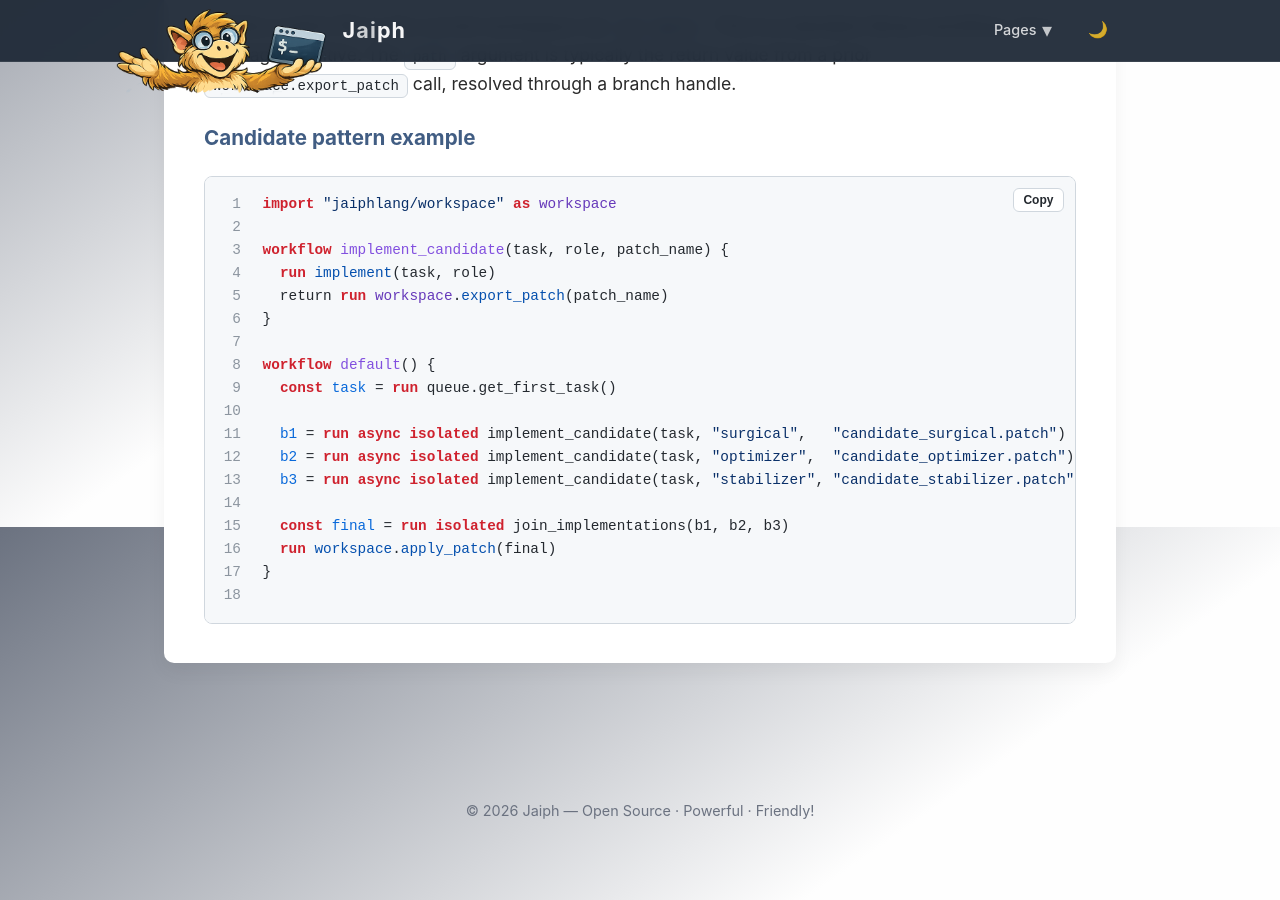
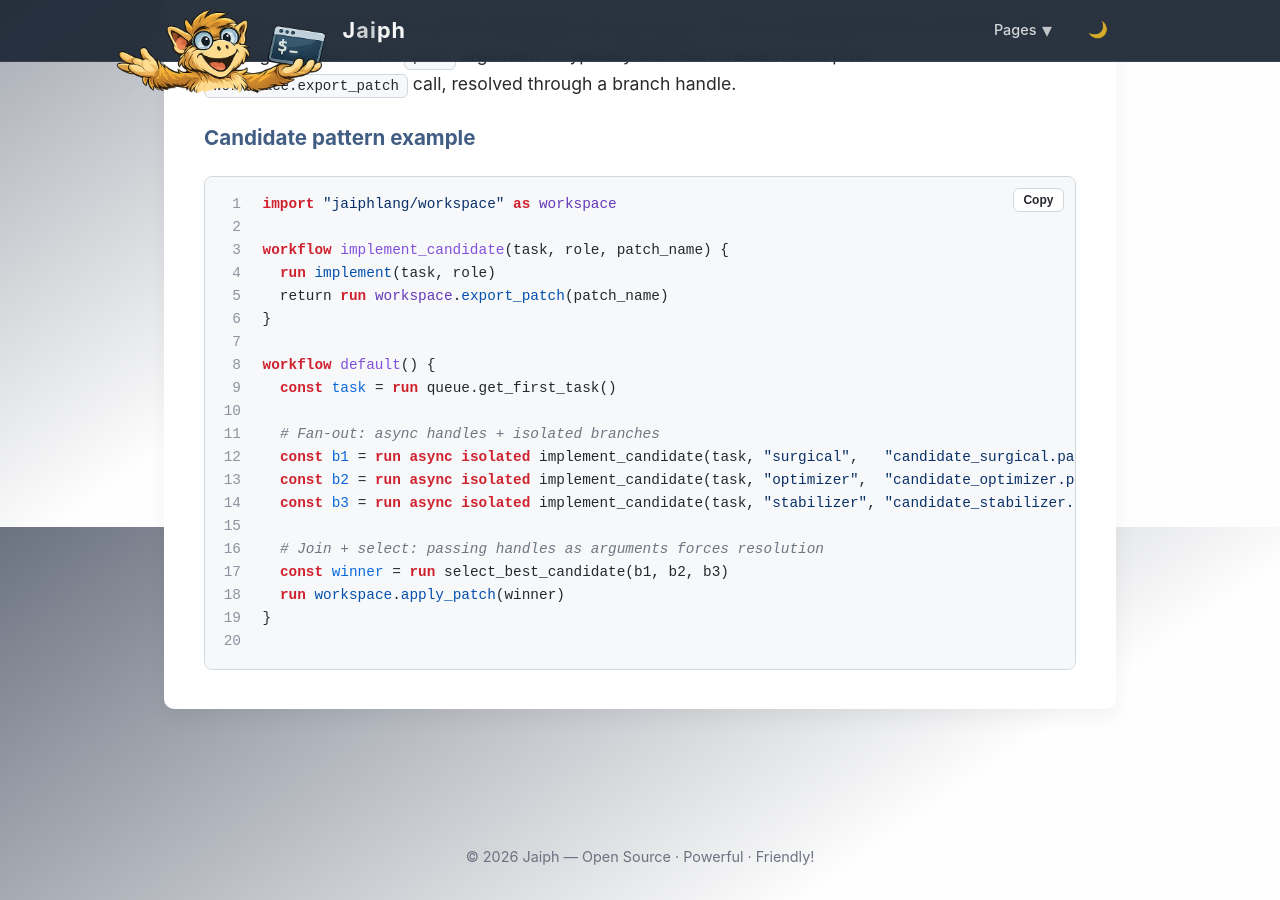
Before and after one commit to jaiphlang/jaiph, a Jekyll site: the page built from docs/libraries.md, in a window 1280 px wide and 900 px high, scrolled down 2173 px. Built offline with Jekyll 4.4.1, drawn with Linux system fonts in a browser that asks for light colours.

Commit message:
Feat: Rewrite built-in orchestration workflows to async-handle model
Migrate .jaiph/engineer.jh to the candidate-join pattern: default()
now fans out three isolated candidate implementations in parallel
(surgical, optimizer, stabilizer) via run async isolated, selects the
best patch through agent review, and applies the winner with
workspace.apply_patch. Removes dead code (classify_role, arg_nonempty,
save_string_to_file, mkdir_p_simple) and the role-name parameter.
Updates async.jh to demonstrate handle-based async with explicit const
capture and return values, and main.jh for the new parameterless
signature. Docs and changelog updated to match.

Co-Authored-By: Claude Opus 4.6 <noreply@anthropic.com>

````diff
--- a/docs/libraries.md
+++ b/docs/libraries.md
@@ -73,11 +73,13 @@ workflow implement_candidate(task, role, patch_name) {
 workflow default() {
   const task = run queue.get_first_task()
 
-  b1 = run async isolated implement_candidate(task, "surgical",   "candidate_surgical.patch")
-  b2 = run async isolated implement_candidate(task, "optimizer",  "candidate_optimizer.patch")
-  b3 = run async isolated implement_candidate(task, "stabilizer", "candidate_stabilizer.patch")
+  # Fan-out: async handles + isolated branches
+  const b1 = run async isolated implement_candidate(task, "surgical",   "candidate_surgical.patch")
+  const b2 = run async isolated implement_candidate(task, "optimizer",  "candidate_optimizer.patch")
+  const b3 = run async isolated implement_candidate(task, "stabilizer", "candidate_stabilizer.patch")
 
-  const final = run isolated join_implementations(b1, b2, b3)
-  run workspace.apply_patch(final)
+  # Join + select: passing handles as arguments forces resolution
+  const winner = run select_best_candidate(b1, b2, b3)
+  run workspace.apply_patch(winner)
 }
 ```
````
Also changed, not shown: QUEUE.md (+0 -21 lines), docs/index.html (+10 -7 lines), CHANGELOG.md, 3 other files.
